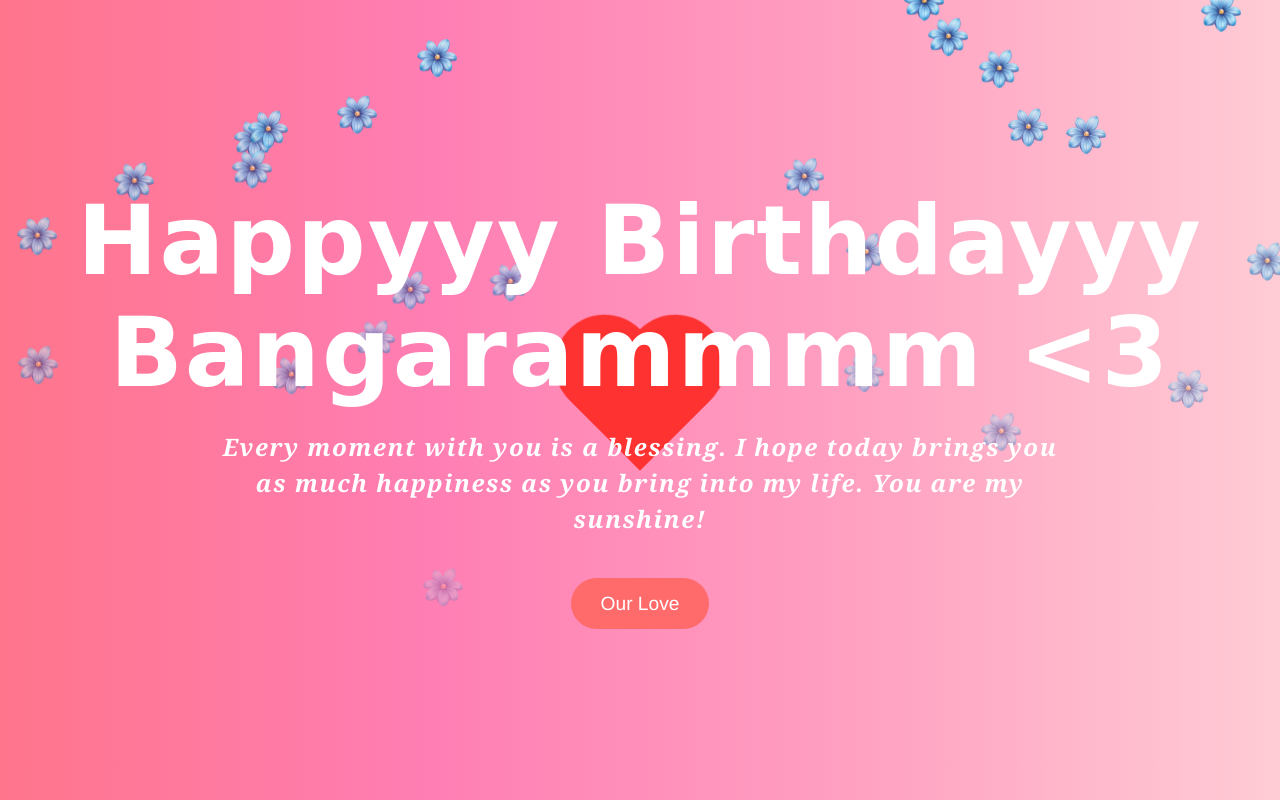
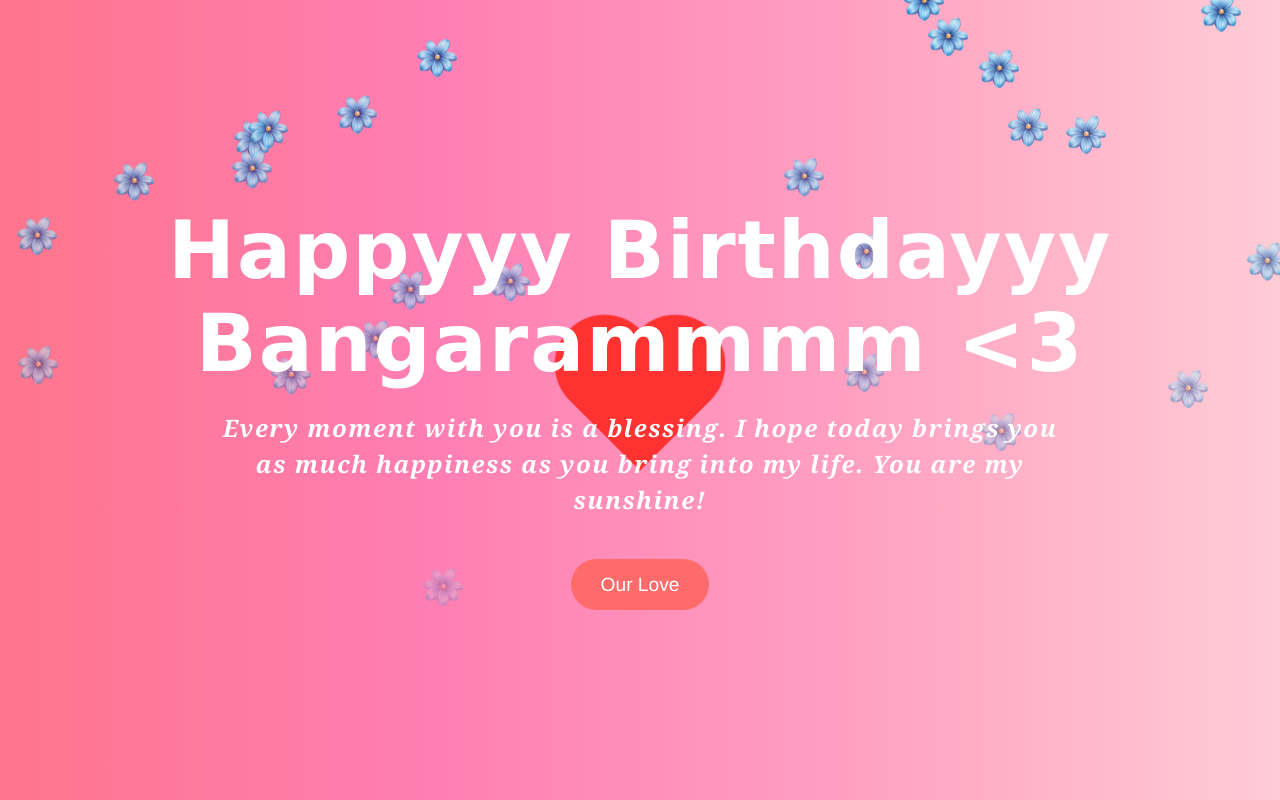
Before and after one commit to maneetbachu/birthday, a plain HTML site: page index.html in a window 1280 px wide. Drawn offline with Linux system fonts and the light colour scheme.

Commit message:
Update styles.css

```diff
--- a/styles.css
+++ b/styles.css
@@ -28,7 +28,7 @@ body {
 
 h1 {
     font-family: 'Bradley Hand',cursive;
-    font-size: 6em;
+    font-size: 5em;
     margin-bottom: 20px;
     letter-spacing: 2px;
     animation: slideIn 2s ease-out;
```
